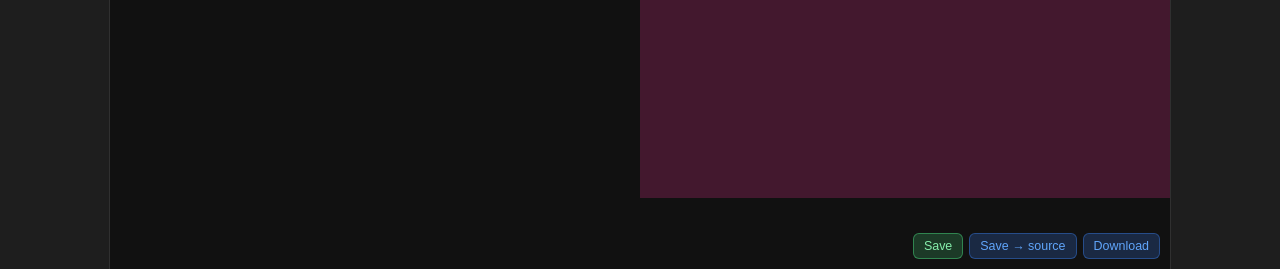
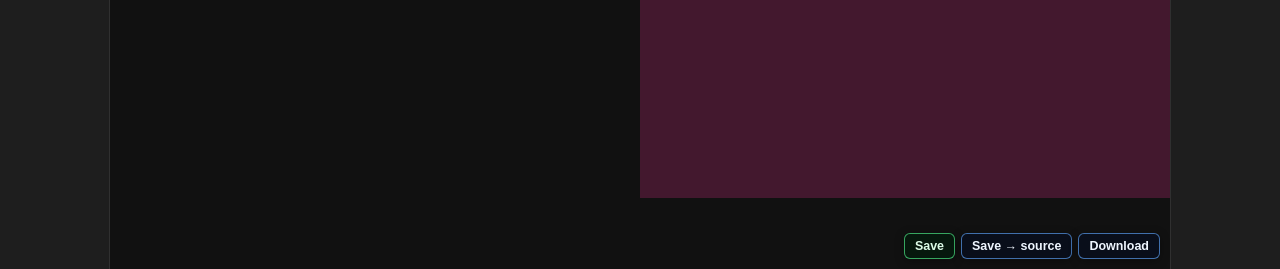
Before and after one commit to rioredwards/kaleidoscope-app, a website built with Vite: page index.html in a window 1280 px wide. Both pictures are taken after a click on the button "Try demo". Shown: the part 531-800 px from the top of the page. Built offline with nearby package versions, Linux system fonts and the light colour scheme.

Commit message:
fix(ui): improve action button contrast

```diff
--- a/src/style.css
+++ b/src/style.css
@@ -820,25 +820,29 @@
       justify-content: flex-end;
     }
     .result-action-btn {
-      background: rgba(59, 130, 246, 0.22);
-      border: 1px solid rgba(59, 130, 246, 0.4);
-      color: var(--action-soft);
+      background: rgba(8, 14, 28, 0.88);
+      border: 1px solid rgba(96, 165, 250, 0.65);
+      color: #eff6ff;
+      box-shadow: 0 2px 10px rgba(0, 0, 0, 0.35);
       border-radius: 6px;
       padding: 5px 10px;
       font-size: 0.78em;
       cursor: pointer;
-      transition: background 0.15s;
+      font-weight: 600;
+      transition: background 0.15s, border-color 0.15s, color 0.15s;
     }
     .result-action-btn:hover {
-      background: rgba(59, 130, 246, 0.38);
+      background: rgba(14, 28, 54, 0.94);
+      border-color: rgba(147, 197, 253, 0.9);
     }
     .result-action-btn.save-btn {
-      background: rgba(74, 222, 128, 0.2);
-      border-color: rgba(74, 222, 128, 0.45);
-      color: var(--accent-soft);
+      background: rgba(6, 26, 14, 0.9);
+      border-color: rgba(74, 222, 128, 0.72);
+      color: #dcfce7;
     }
     .result-action-btn.save-btn:hover {
-      background: rgba(74, 222, 128, 0.35);
+      background: rgba(9, 39, 20, 0.96);
+      border-color: rgba(134, 239, 172, 0.95);
     }
 
     /* ── CROP ── */
```
